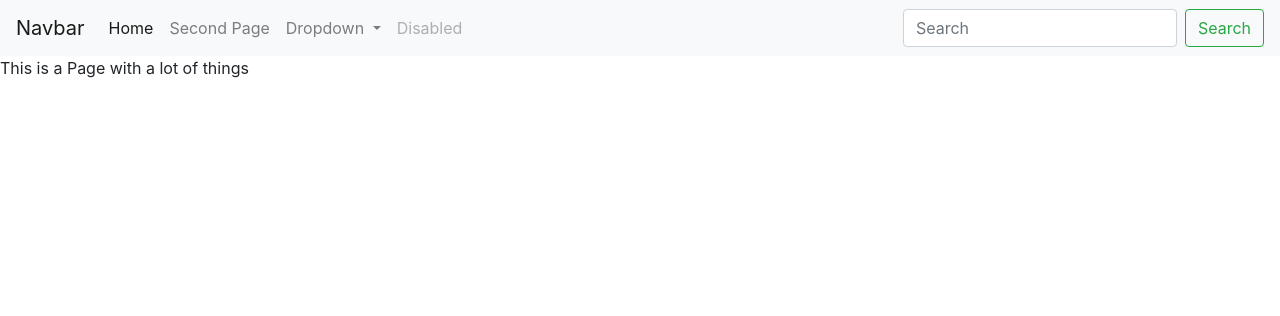
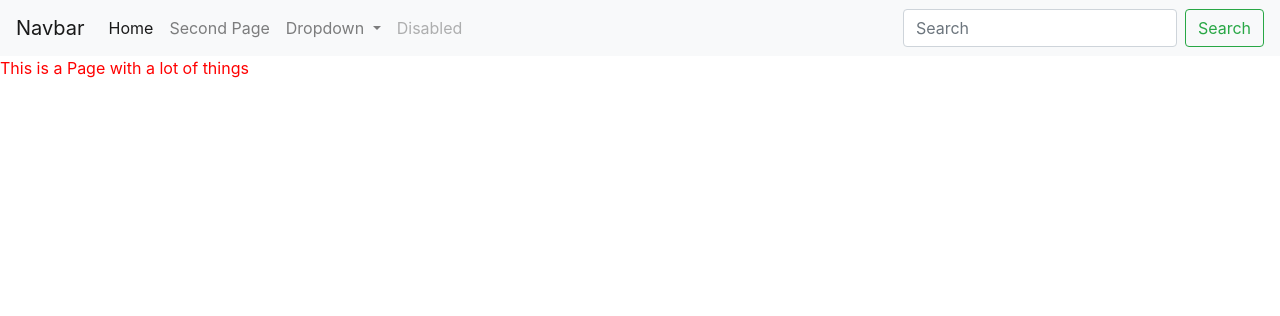
Before and after one commit to adib-the-noob/Django-For-becoming-A-Mango-people, a Django app: page /second/ in a window 1280 px wide. Shown: the top 316 px of the page. Run offline with Django 4.2, Linux system fonts and the light colour scheme.

Commit message:
Some CSS

```diff
--- a/Learnings/templates/second.html
+++ b/Learnings/templates/second.html
@@ -1,8 +1,18 @@
 {% extends 'base.html' %}
 {% block title %}Second{% endblock title %}
+
+{% block css %}
+<style>
+    p{
+        color: red;
+    }
+</style>
+{% endblock css %}
+
+
 {% block body %}
 
-This is a Page with a lot of things
+<p>This is a Page with a lot of things</p>
 
 
 {% endblock body %}
```
